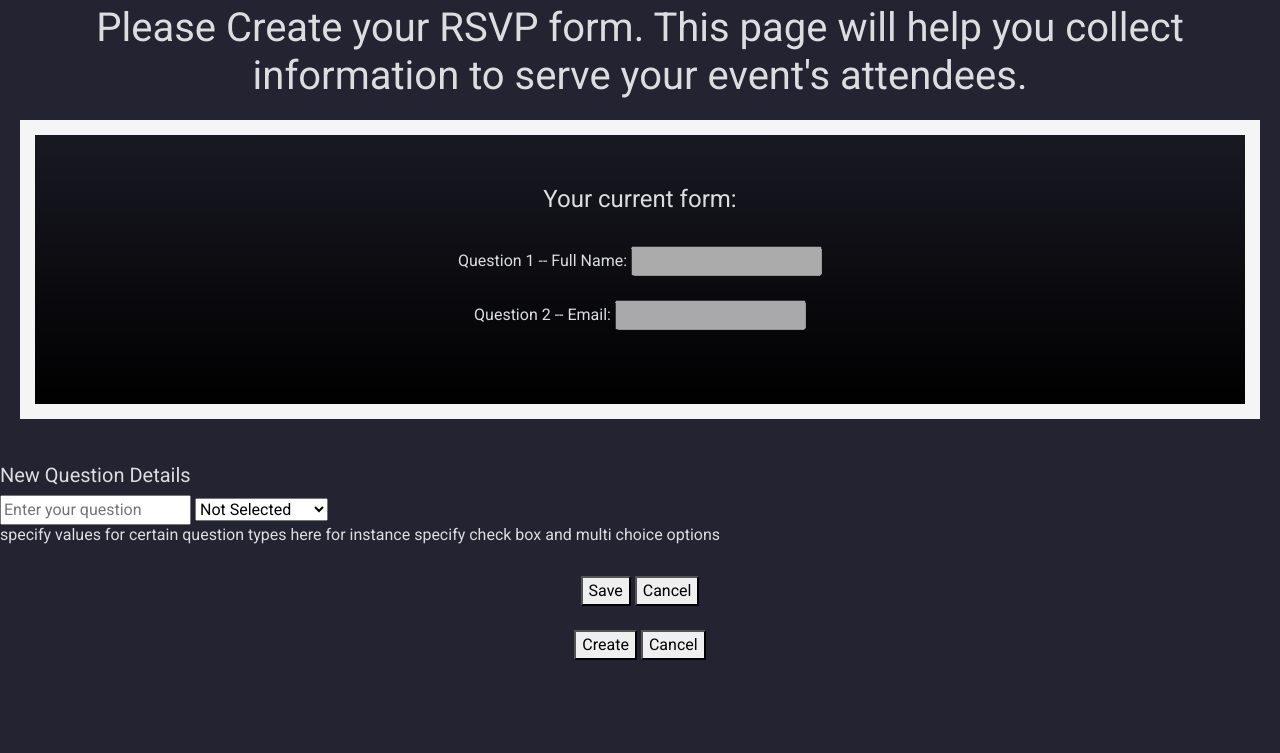
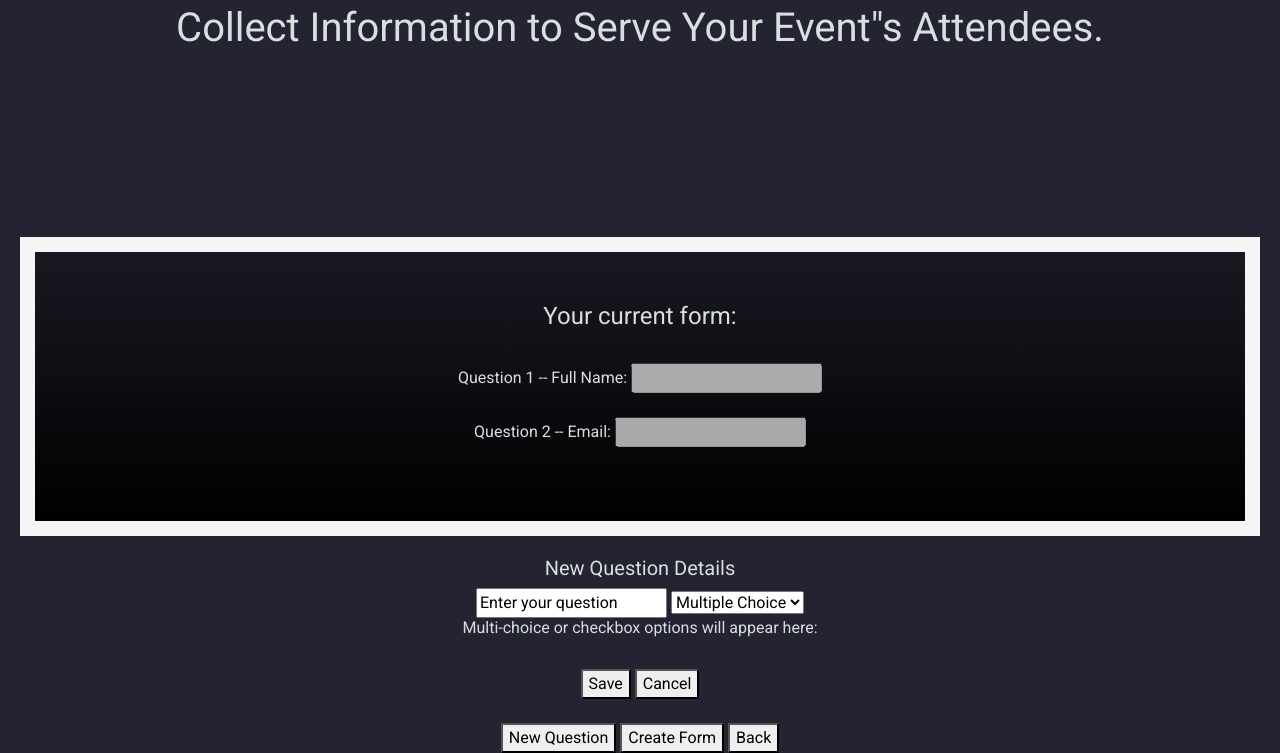
Before and after one commit to mrj760/EZ-RSVP, a PHP site: page /html/create_event_rsvp.html in a window 1280 px wide. Shown: the part 56-809 px from the top of the page. Before the commit the page ends 716 px from the top, so only its background shows below. Run offline with PHP 8.4, Linux system fonts and the light colour scheme; a map, chart or similar area stays blank; some libraries are stand-ins or nearby versions.

Commit message:
merge lily

```diff
--- a/html/create_event_rsvp.html
+++ b/html/create_event_rsvp.html
@@ -5,44 +5,45 @@
 
 <head>
     <script src="../script/_global.js"></script>
-        <link rel="stylesheet" href="../style/_global.css"/>
+    <link rel="stylesheet" href="../style/_global.css" />
 </head>
 
 <body onresize="myFunction()">
 
     <div class="formCreator">
         <h1 id="formCreatorHeading">
-            Please Create your RSVP form. This page will help you collect information to serve your event's attendees.
+            Collect Information to Serve Your Event"s Attendees.
         </h1>
 
         <div id="questionCreator">
-            <!--<canvas id="previousQuestions">previous questions</canvas>-->
-            <!--<canvas id="questionNumber">Q1</canvas>-->
+            <canvas id="previousQuestions">previous questions</canvas>
 
             <div id="questionContainer">
                 <h4>Your current form:</h4><br>
-                <label for="name">Question 1 -- Full Name: </label>
-                <input type="text" id="name" name="name" disabled><br><br>
-                <label for="email">Question 2 -- Email: </label>
-                <input type="text" id="email" name="email" disabled><br><br>
+                <label for="name" class="default">Question 1 -- Full Name: </label>
+                <input type="text" class="name" name="name" disabled><br><br>
+                <label for="email" class="default">Question 2 -- Email: </label>
+                <input type="text" class="email" name="email" disabled><br><br>
+
             </div>
 
-            <br>
+
+
+
+            <div id="questionSpecifier">
                 <h5>New Question Details</h5>
-            <input id="questionBox" type="text" name="question" title="question" placeholder="Enter your question"></input>
+                <input id="questionBox" type="text" name="question" title="question"
+                    value="Enter your question"></input>
 
                 <select name="questionType" id="questionType" title="questionType">
-                <option value="N/A">Not Selected</option>
                     <option value="multiChoice">Multiple Choice</option>
                     <option value="checkBoxes">Check Boxes</option>
                     <option value="textBox">Comment Box</option>
-                <option value="oneLine">One Line Text</option>
-                <option value="Y/N">Yes/No</option>
                 </select>
 
+
                 <div id="questionDemo">
-                <h6>specify values for certain question types here for instance specify check box and multi choice
-                    options</h6>
+                    <h6>Multi-choice or checkbox options will appear here:</h6>
                     <input type="radio" id="optionRadio1" name="custom" disabled>
                     <input type="checkbox" id="optionCheckbox1" name="custom" disabled>
                     <input type="text" id="option 1" name="custom" value="" placeholder="option 1">
@@ -92,21 +93,18 @@
 
                     <button id="cancelQuestionButton" type="submit">Cancel</button>
                 </div>
-
-            <span id="output"></span>
+            </div>
         </div>
 
 
         <div id="formButtons">
             <br>
-            <!--<button id="addQuestionButton" type="submit">New Question</button>-->
+            <button id="addQuestionButton" type="submit">New Question</button>
 
-            <button id="createFormButton" type="submit">Create</button>
+            <button id="createFormButton" type="submit">Create Form</button>
 
-            <button id="cancelFormButton" type="submit">Cancel</button>
+            <button id="cancelFormButton" type="submit">Back</button>
         </div>
     </div>
-
 </body>
-
 </html>
--- a/style/create_event_rsvp.css
+++ b/style/create_event_rsvp.css
@@ -40,9 +40,8 @@ body {
   margin-bottom: 60px;
 }
 
-
 #questionContainer {
-  background-image: linear-gradient(to bottom, rgba(0, 0, 0, 0.3), rgb(0, 0, 0));
+  background-image: linear-gradient(to bottom, rgba(0, 0, 0, 0.3), black);
   text-align: center;
   max-height: 100%;
   max-width: 100%;
@@ -52,23 +51,19 @@ body {
   padding-top: 50px;
   padding-bottom: 50px;
   margin: 20px;
-
-
-}/*# sourceMappingURL=create_event_rsvp.css.map */
-
-h1{
+}
+h1 {
   text-align: center;
 }
 
-#questionSpecifier{
+#questionSpecifier {
   text-align: center;
 }
 
-#questionbuttons{
+#questionbuttons {
   text-align: center;
 }
 
-#formButtons{
-
+#formButtons {
   text-align: center;
-}
+}/*# sourceMappingURL=create_event_rsvp.css.map */
--- a/style/create_event_rsvp.scss
+++ b/style/create_event_rsvp.scss
@@ -1,11 +1,33 @@
 @import './_global.scss';
 
-.questionContainer {
-    background-image: linear-gradient(to bottom, rgba(0,0,0,0.3), rgba(0,0,0,1));
+#questionContainer {
+    background-image: linear-gradient(to bottom, rgba(black, 0.3), black);
     text-align: center;
     max-height: 100%;
     max-width: 100%;
-  border: 15px solid whitesmoke;
-  padding: 50px;
-  margin: 20px;
-}
+    border: 15px solid whitesmoke;
+    padding-left: 50px;
+    padding-right: 50px;
+    padding-top: 50px;
+    padding-bottom: 50px;
+    margin: 20px;
+
+
+  }/*# sourceMappingURL=create_event_rsvp.css.map */
+
+  h1{
+    text-align: center;
+  }
+
+  #questionSpecifier{
+    text-align: center;
+  }
+
+  #questionbuttons{
+    text-align: center;
+  }
+
+  #formButtons{
+
+    text-align: center;
+  }
```
Also changed, not shown: style/create_event.css (line endings or trailing spaces). Lines whose indentation alone changed are shown as unchanged.
